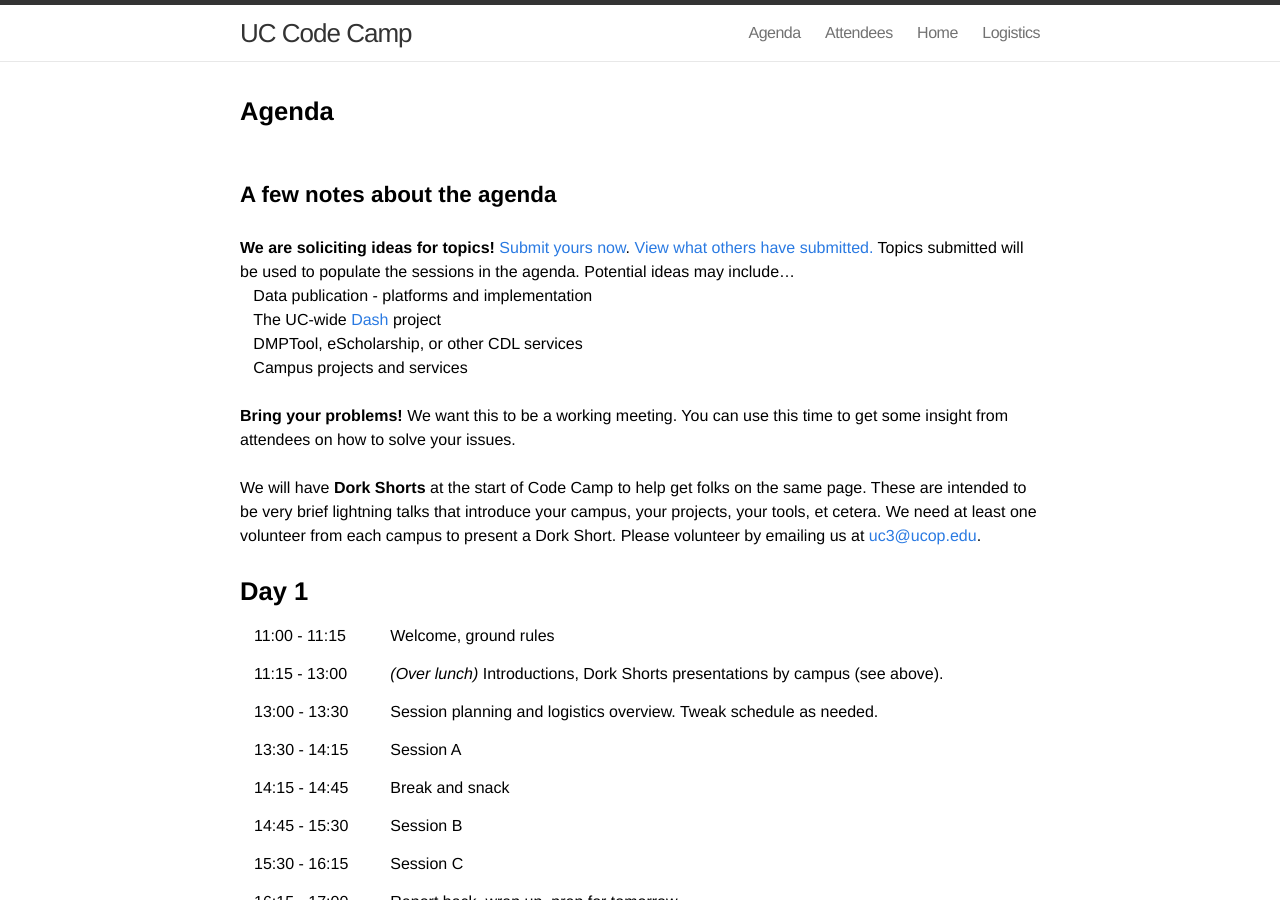
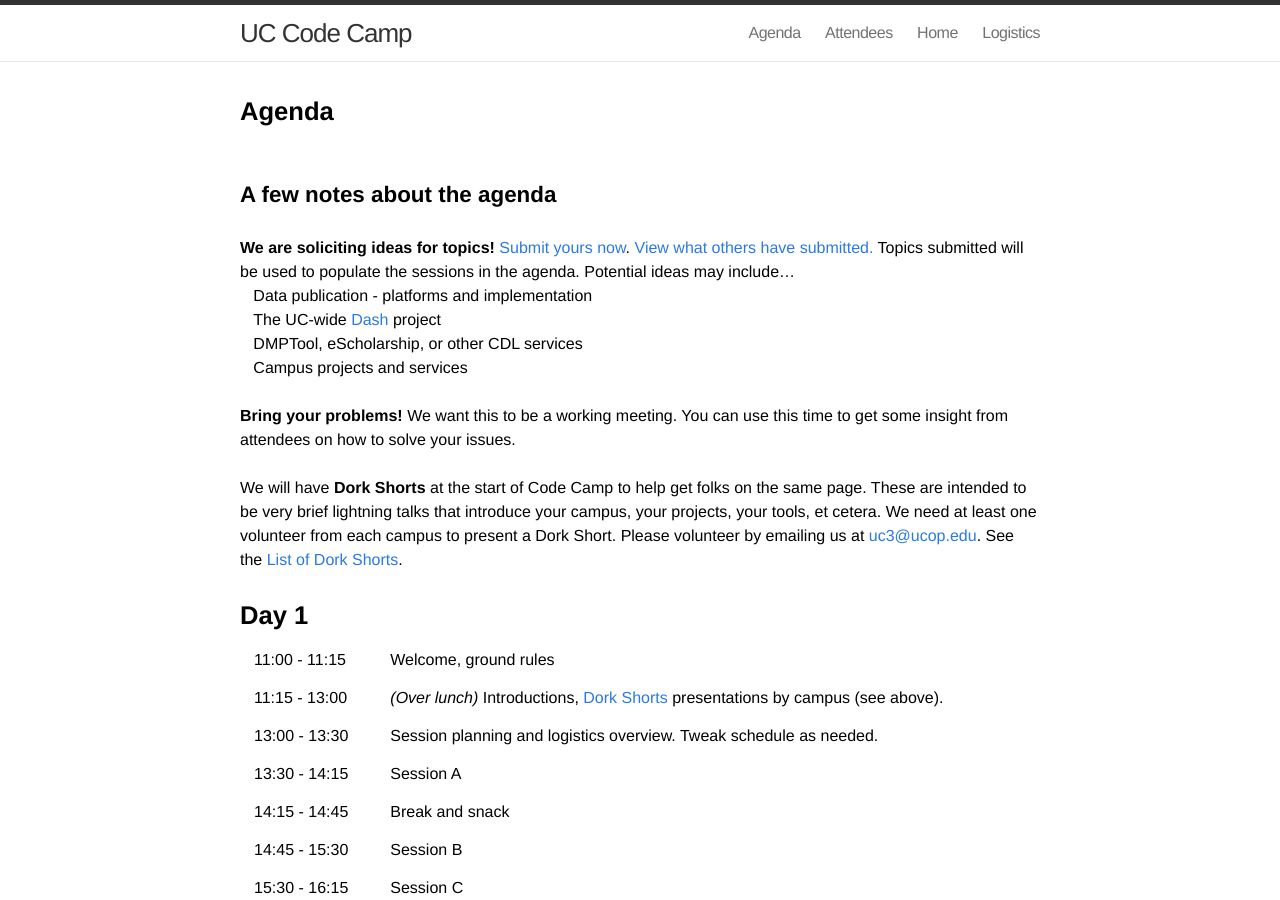
Before and after one commit to CDLUC3/UC-code-camp, a Jekyll site: the page built from agenda.md, in a window 1280 px wide and 900 px high. Built offline with Jekyll 4.4.1, drawn with Linux system fonts in a browser that asks for light colours; Markdown is read by kramdown in place of the engine named in the settings.

Commit message:
fix link in agenda

```diff
--- a/agenda.md
+++ b/agenda.md
@@ -22,7 +22,7 @@ permalink: /agenda/
 
 <br>
 
-We will have **Dork Shorts** at the start of Code Camp to help get folks on the same page. These are intended to be very brief lightning talks that introduce your campus, your projects, your tools, et cetera. We need at least one volunteer from each campus to present a Dork Short. Please volunteer by emailing us at [uc3@ucop.edu](mailto:uc3@ucop.edu).
+We will have **Dork Shorts** at the start of Code Camp to help get folks on the same page. These are intended to be very brief lightning talks that introduce your campus, your projects, your tools, et cetera. We need at least one volunteer from each campus to present a Dork Short. Please volunteer by emailing us at [uc3@ucop.edu](mailto:uc3@ucop.edu). See the [List of Dork Shorts](https://docs.google.com/spreadsheets/d/1A9l-qhInmOWMMK9SiIvIapsNYzNl0yuYKKnp4EJeMaU/edit?usp=sharing).
 
 
 <br>
@@ -40,7 +40,7 @@ We will have **Dork Shorts** at the start of Code Camp to help get folks on the
 	<td>	11:15 - 13:00	</td>
 	<td>	</td>
 	<td>	</td>
-	<td>	<em>(Over lunch)</em>  Introductions, Dork Shorts presentations by campus (see above). </td>
+	<td>	<em>(Over lunch)</em>  Introductions, <a href="https://docs.google.com/spreadsheets/d/1A9l-qhInmOWMMK9SiIvIapsNYzNl0yuYKKnp4EJeMaU/edit?usp=sharing">Dork Shorts </a> presentations by campus (see above). </td>
 </tr>
 <tr>
 	<td>	13:00 - 13:30 	</td>
```
